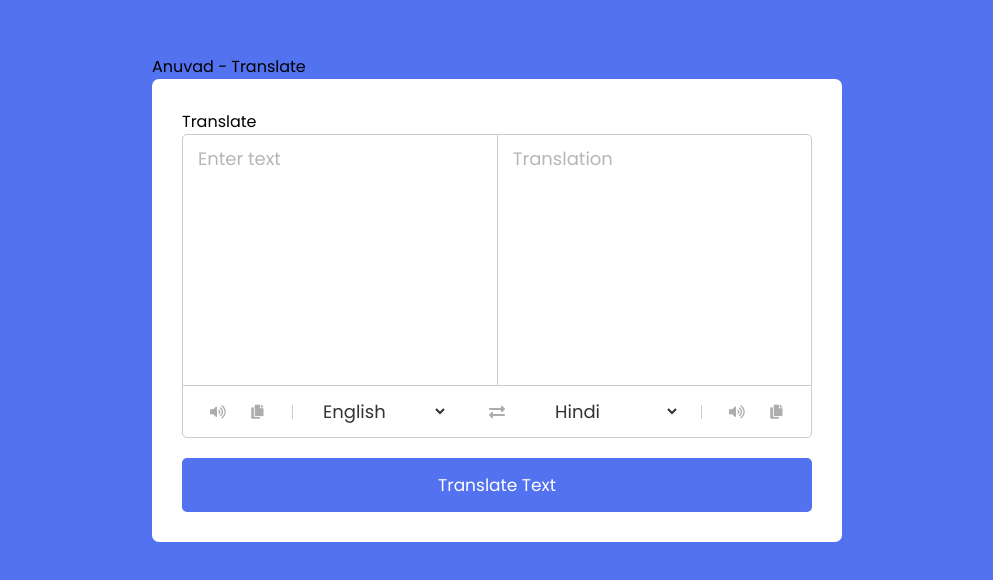
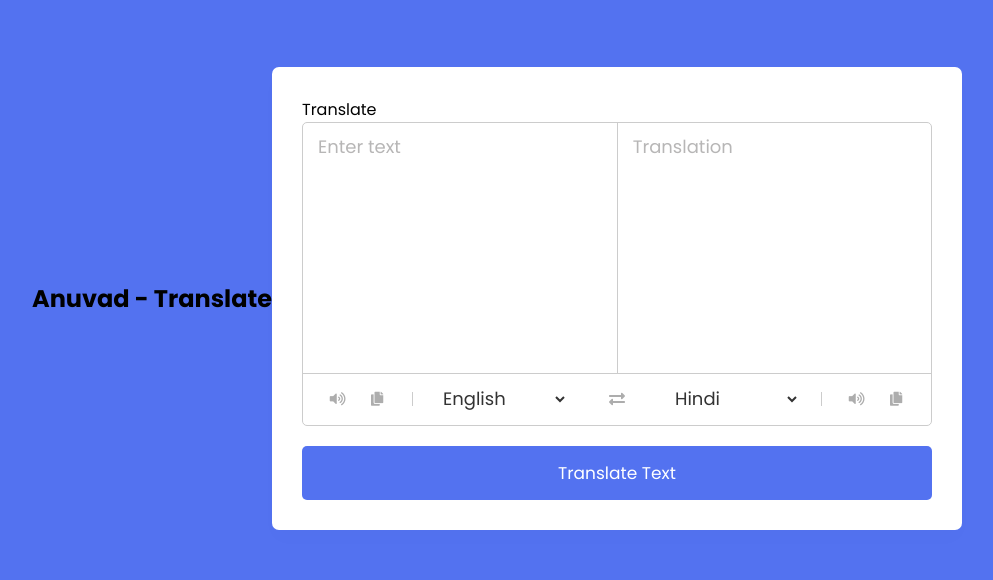
Before and after one commit to adityakeshri9234/Anuvad-Translate, a plain HTML site: page index.html in a window 1280 px wide. Shown: the part 102-682 px from the top of the page, without its empty margins (143-1136 px from the left). Drawn offline with Linux system fonts and the light colour scheme.

Commit message:
Update index.html

```diff
--- a/index.html
+++ b/index.html
@@ -10,7 +10,7 @@
     <link rel="stylesheet" href="https://cdnjs.cloudflare.com/ajax/libs/font-awesome/5.15.3/css/all.min.css"/>
   </head>
   <body>
-    <h2}>Anuvad - Translate</h2>
+    <h2>Anuvad - Translate</h2>
     <div class="container">
         <p>Translate</p>
       <div class="wrapper">
```
